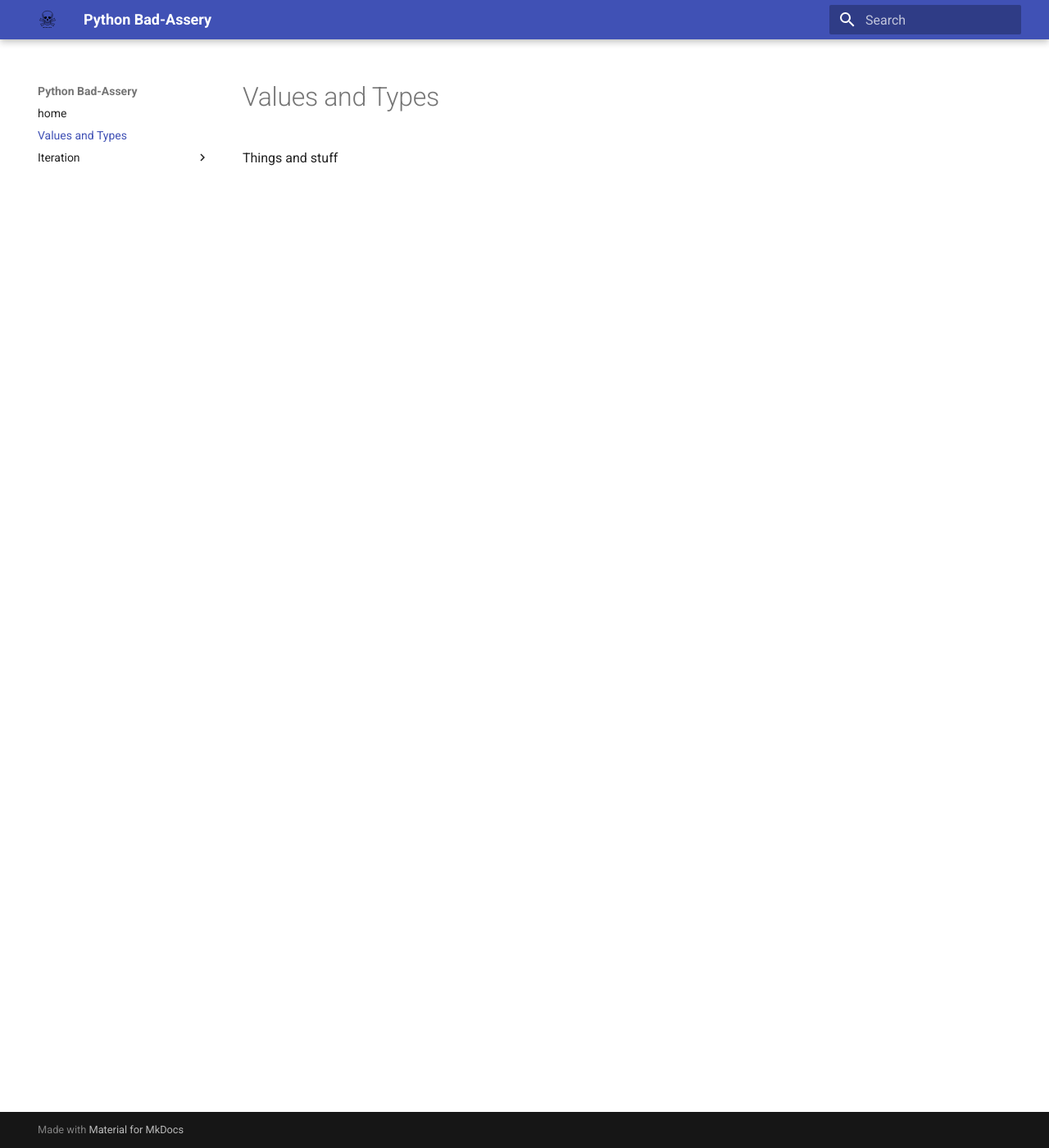
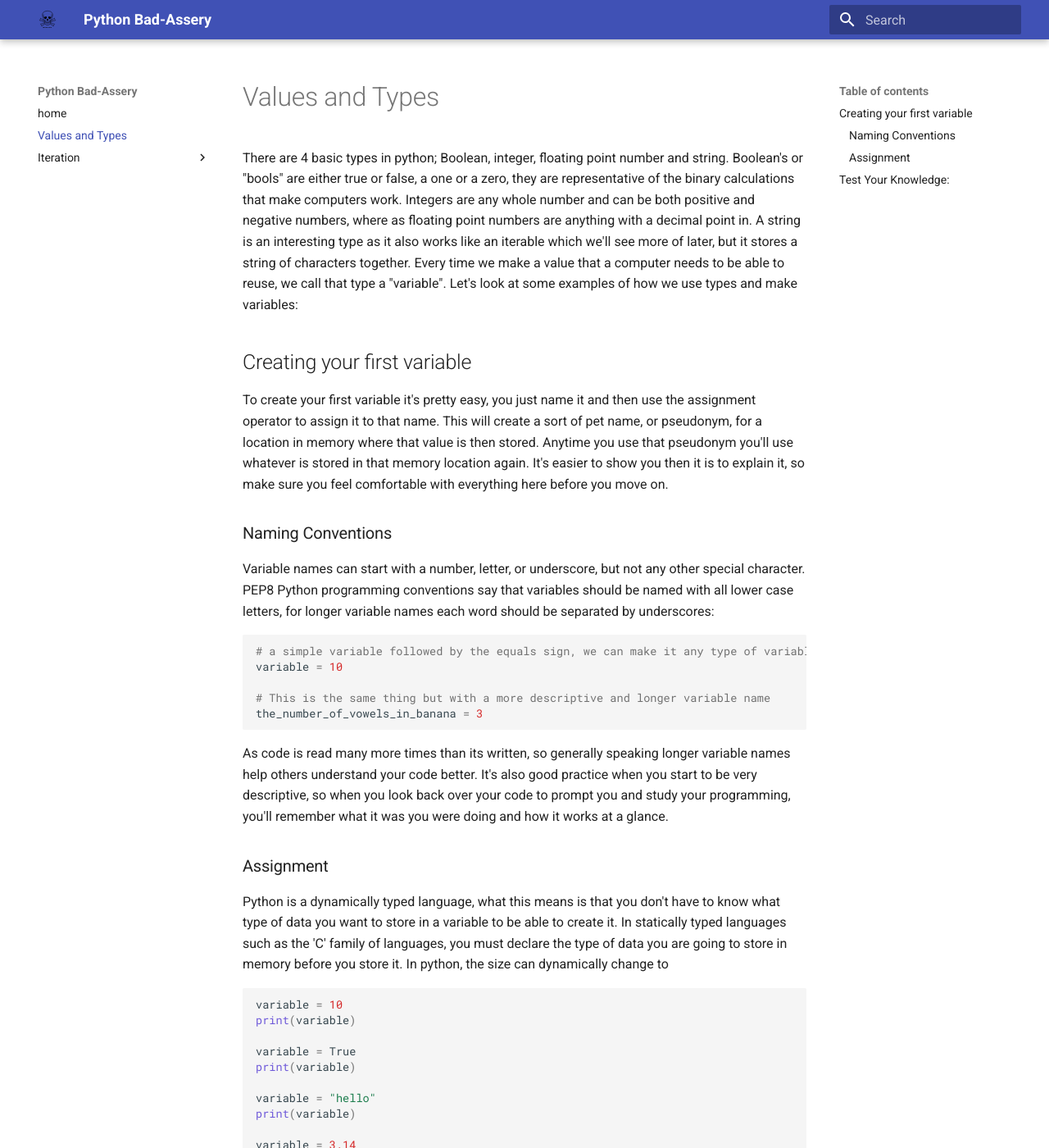
Before and after one commit to Barnsa/programming-resources, an MkDocs documentation site: the page built from docs/values-and-types/README.md, in a window 1280 px wide and 1400 px high. Shown: the whole window at 82% size. Built offline with MkDocs 1.6.1 and Material for MkDocs 9.7.7, drawn with Linux system fonts in a browser that asks for light colours; some of the changed text lies outside the part shown.

Commit message:
Added values and types. TODO: Finish values and build on that

````diff
--- a/docs/values-and-types/README.md
+++ b/docs/values-and-types/README.md
@@ -1,3 +1,35 @@
 # Values and Types
+There are 4 basic types in python; Boolean, integer, floating point number and string. Boolean's or "bools" are either true or false, a one or a zero, they are representative of the binary calculations that make computers work. Integers are any whole number and can be both positive and negative numbers, where as floating point numbers are anything with a decimal point in. A string is an interesting type as it also works like an iterable which we'll see more of later, but it stores a string of characters together. Every time we make a value that a computer needs to be able to reuse, we call that type a "variable". Let's look at some examples of how we use types and make variables:
 
-Things and stuff
+## Creating your first variable
+To create your first variable it's pretty easy, you just name it and then use the assignment operator to assign it to that name. This will create a sort of pet name, or pseudonym, for a location in memory where that value is then stored. Anytime you use that pseudonym you'll use whatever is stored in that memory location again. It's easier to show you then it is to explain it, so make sure you feel comfortable with everything here before you move on.
+
+### Naming Conventions
+Variable names can start with a number, letter, or underscore, but not any other special character. PEP8 Python programming conventions say that variables should be named with all lower case letters, for longer variable names each word should be separated by underscores:
+```python
+# a simple variable followed by the equals sign, we can make it any type of variable but we will make it an integer
+variable = 10
+
+# This is the same thing but with a more descriptive and longer variable name
+the_number_of_vowels_in_banana = 3
+```
+As code is read many more times than its written, so generally speaking longer variable names help others understand your code better. It's also good practice when you start to be very descriptive, so when you look back over your code to prompt you and study your programming, you'll remember what it was you were doing and how it works at a glance.
+
+### Assignment
+Python is a dynamically typed language, what this means is that you don't have to know what type of data you want to store in a variable to be able to create it. In statically typed languages such as the 'C' family of languages, you must declare the type of data you are going to store in memory before you store it. In python, the size can dynamically change to
+```python
+variable = 10
+print(variable)
+
+variable = True
+print(variable)
+
+variable = "hello"
+print(variable)
+
+variable = 3.14
+print(variable)
+```
+
+
+## Test Your Knowledge:
--- /dev/null
+++ b/docs/values-and-types/example-1.py
@@ -0,0 +1,6 @@
+
+# a simple variable followed by the equals sign, we can make it any type of variable but we will make it an integer
+variable = 10
+
+# This is the same thing but with a more descriptive and longer variable name
+the_number_of_vowels_in_banana = 3
````
Also changed, not shown: docs/for-loops/README.md (+1 -0 lines), docs/index.md (+1 -1 lines), docs/while-loops/README.md (+0 -2 lines).
